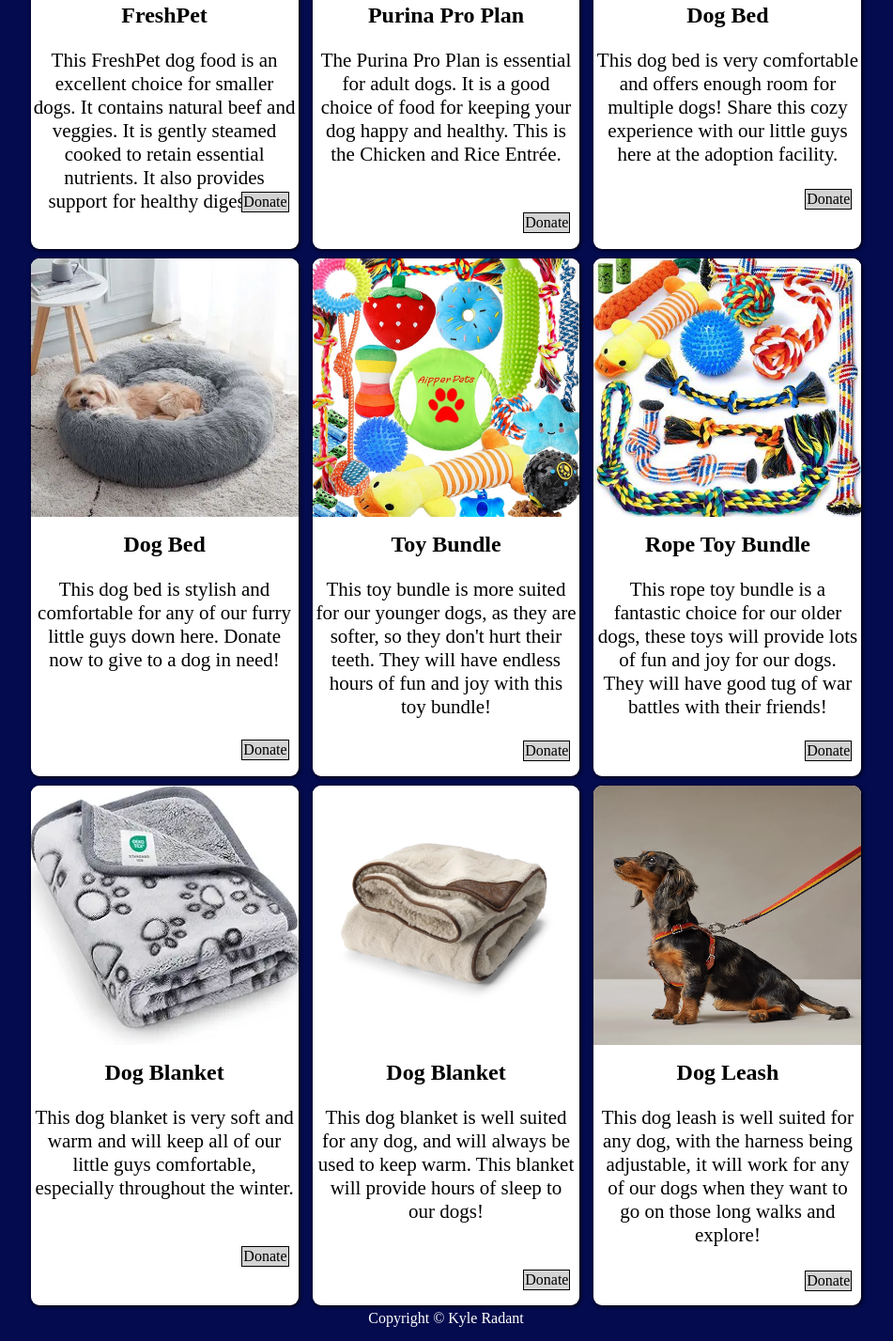
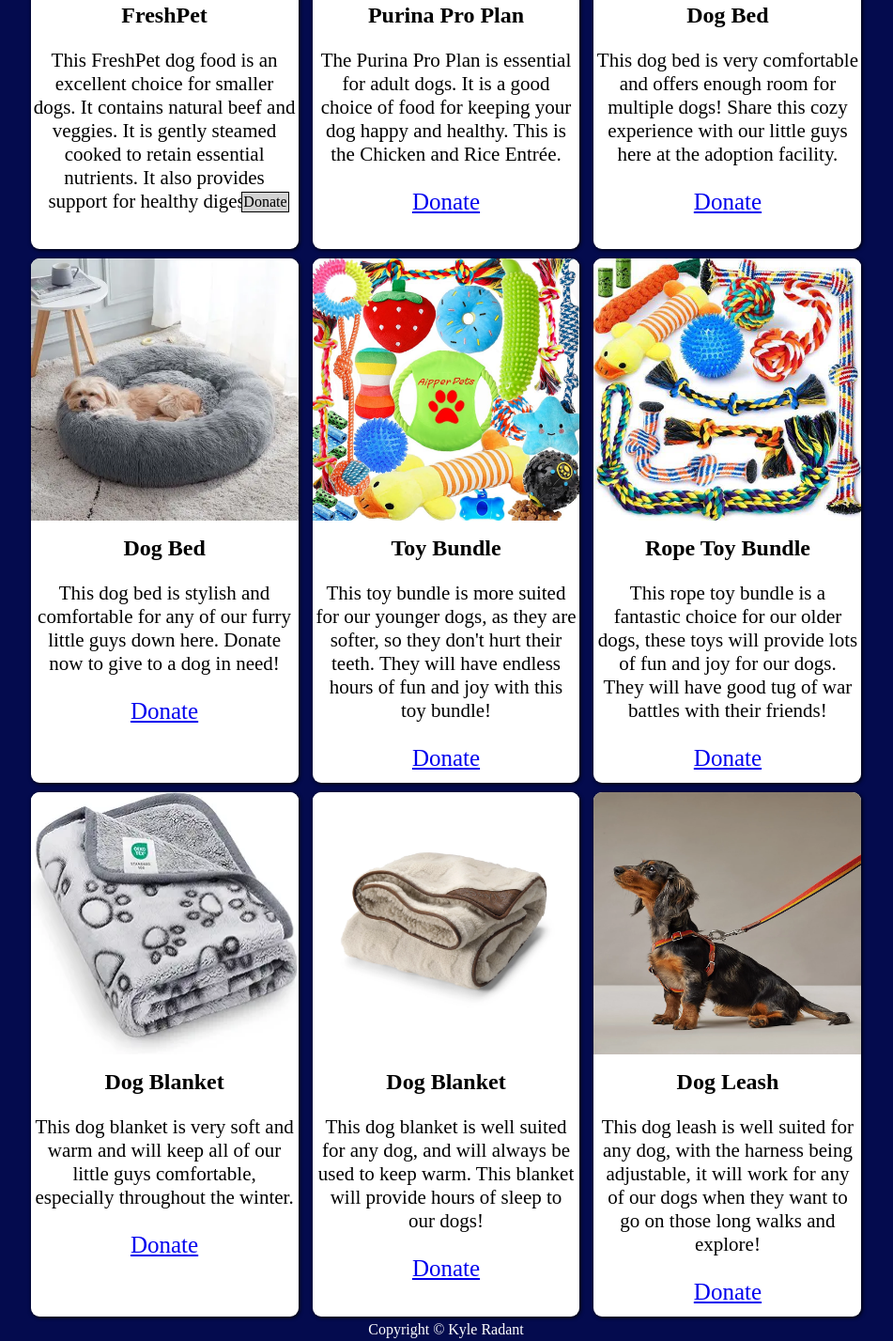
Before and after one commit to KyleR612/adoption-project-website, a plain HTML site: page pages/donate.html in a window 1280 px wide. Shown: the part 416-1843 px from the top of the page at 94% size, without its empty margins (165-1116 px from the left). Drawn offline with Linux system fonts and the light colour scheme.

Commit message:
reference donate.html css code to try to fix index.html page issues

```diff
--- a/pages/adopt.css
+++ b/pages/adopt.css
@@ -91,9 +91,11 @@ body {
   justify-content: center;
 }
 .animal-list{
-  width: 70%;
+  width: 100%;
   display: flex;
-  gap: 5%;
+  gap: 15px;
+  justify-content: center;
+  padding: 5px 5px 5px 5px;
 }
 .box {
   width: 100%;
@@ -103,13 +105,12 @@ body {
   box-shadow: 1px 1px 4px rgb(0, 0, 0);
   background-color: white;
 }
-.box .img-box{
+.box .img-box {
   height: 50%;
 }
-.box .img-box img{
+.box .img-box img {
   width: 100%;
   height: 100%;
-  object-fit: cover;
 }
 .box .txt-box {
   height: 30%;
@@ -131,7 +132,8 @@ body {
     text-decoration: none;
     border: 1px solid black;
     font-size: clamp(10px, 1rem, 20px);
-    margin: 5px;
+    margin-top: 20px;
+    margin-right: 10px;
 }
 /* Card Boxes End */
 /* Donate Page Start */
@@ -139,102 +141,6 @@ body {
     float: right;
     position: relative;
     margin-top: -47px;
-    margin-right: 10px;
-    border: solid black 1px;
-    text-decoration: none;
-    font-size: 16px;
-    background-color: lightgray;
-    color: black;
-    padding: 1px 1px 1px 1px;
-}
-.btn8 {
-    float: right;
-    position: relative;
-    margin-top: 25px;
-    margin-right: 10px;
-    border: solid black 1px;
-    text-decoration: none;
-    font-size: 16px;
-    background-color: lightgray;
-    color: black;
-    padding: 1px 1px 1px 1px;
-}
-.btn9 {
-    float: right;
-    position: relative;
-    margin-top: 0px;
-    margin-right: 10px;
-    border: solid black 1px;
-    text-decoration: none;
-    font-size: 16px;
-    background-color: lightgray;
-    color: black;
-    padding: 1px 1px 1px 1px;
-}
-.btn10 {
-    float: right;
-    position: relative;
-    margin-top: 48px;
-    margin-right: 10px;
-    border: solid black 1px;
-    text-decoration: none;
-    font-size: 16px;
-    background-color: lightgray;
-    color: black;
-    padding: 1px 1px 1px 1px;
-}
-.btn11 {
-    float: right;
-    position: relative;
-    margin-top: -1px;
-    margin-right: 10px;
-    border: solid black 1px;
-    text-decoration: none;
-    font-size: 16px;
-    background-color: lightgray;
-    color: black;
-    padding: 1px 1px 1px 1px;
-}
-.btn12 {
-    float: right;
-    position: relative;
-    margin-top: -1px;
-    margin-right: 10px;
-    border: solid black 1px;
-    text-decoration: none;
-    font-size: 16px;
-    background-color: lightgray;
-    color: black;
-    padding: 1px 1px 1px 1px;
-}
-.btn13 {
-    float: right;
-    position: relative;
-    margin-top: 25px;
-    margin-right: 10px;
-    border: solid black 1px;
-    text-decoration: none;
-    font-size: 16px;
-    background-color: lightgray;
-    color: black;
-    padding: 1px 1px 1px 1px;
-}
-.btn14 {
-    float: right;
-    position: relative;
-    margin-top: 25px;
-    margin-right: 10px;
-    border: solid black 1px;
-    text-decoration: none;
-    font-size: 16px;
-    background-color: lightgray;
-    color: black;
-    padding: 1px 1px 1px 1px;
-}
-.btn15 {
-    float: right;
-    position: relative;
-    margin-top: 1px;
     margin-right: 10px;
     border: solid black 1px;
     text-decoration: none;
```
